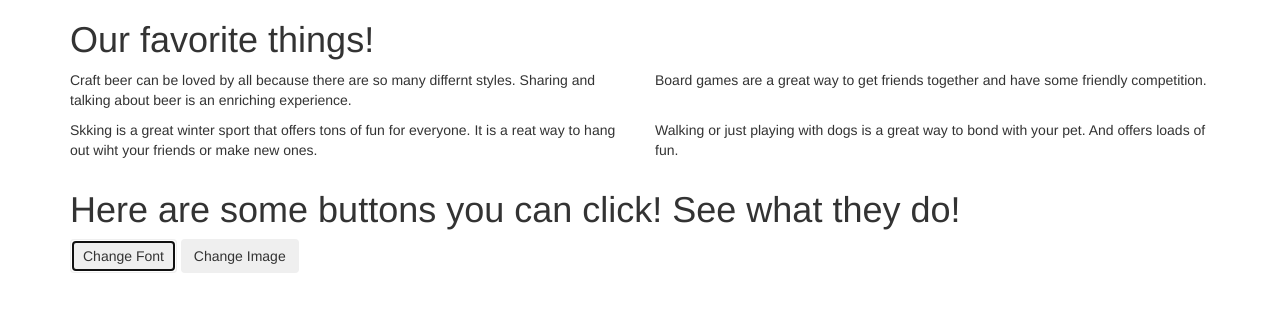
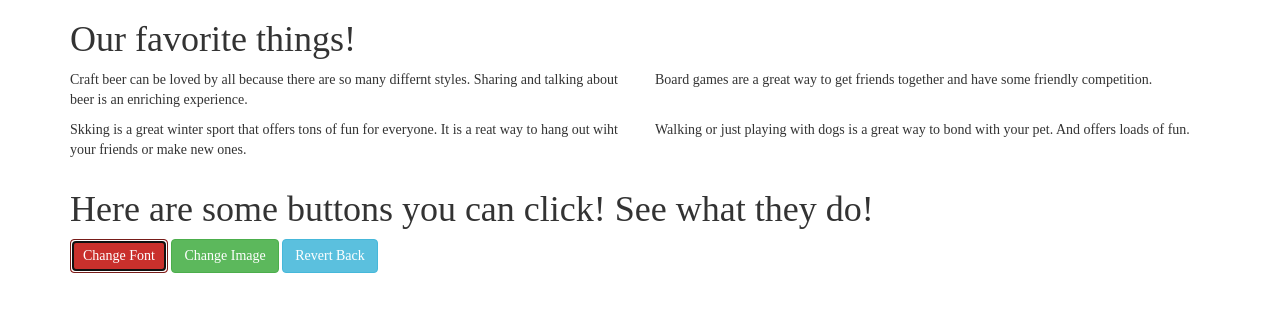
Before and after one commit to Saul-Ordonez/jquery-favorites, a plain HTML site: page index.html in a window 1280 px wide. Both pictures are taken after a click on the button "Change Font". Drawn offline with Linux system fonts and the light colour scheme.

Commit message:
add button to revert changes to normal

```diff
--- a/css/styles.css
+++ b/css/styles.css
@@ -15,3 +15,11 @@ img{
   height: 400px;
   width: 400px;
 }
+
+.font-to-serif{
+  font-family: serif;
+}
+
+.img-shape{
+  border-radius: 50%;
+}
--- a/index.html
+++ b/index.html
@@ -50,8 +50,9 @@
 
       <h1>Here are some buttons you can click! See what they do!</h1>
 
-      <button class="btn btn-dark" id="font-change">Change Font</button>
-      <button class="btn btn-dark" id="img-change">Change Image</button>
+      <button class="btn btn-danger" id="font-change">Change Font</button>
+      <button class="btn btn-success" id="img-change">Change Image</button>
+      <button class="btn btn-info" id="change-reset">Revert Back</button>
 
 
     </div>
--- a/js/scripts.js
+++ b/js/scripts.js
@@ -19,5 +19,17 @@ $(document).ready(function() {
     $("#initial-showing4").slideToggle();
   });
 
+  $("#font-change").click(function(){
+    $("body").addClass("font-to-serif");
+  });
 
+  $("#img-change").click(function(){
+    $("img").addClass("img-shape");
+  });
+
+  $("#change-reset").click(function(){
+    $("body").removeClass();
+    $("img").removeClass();
+    console.log("test")
+  });
 });
```
